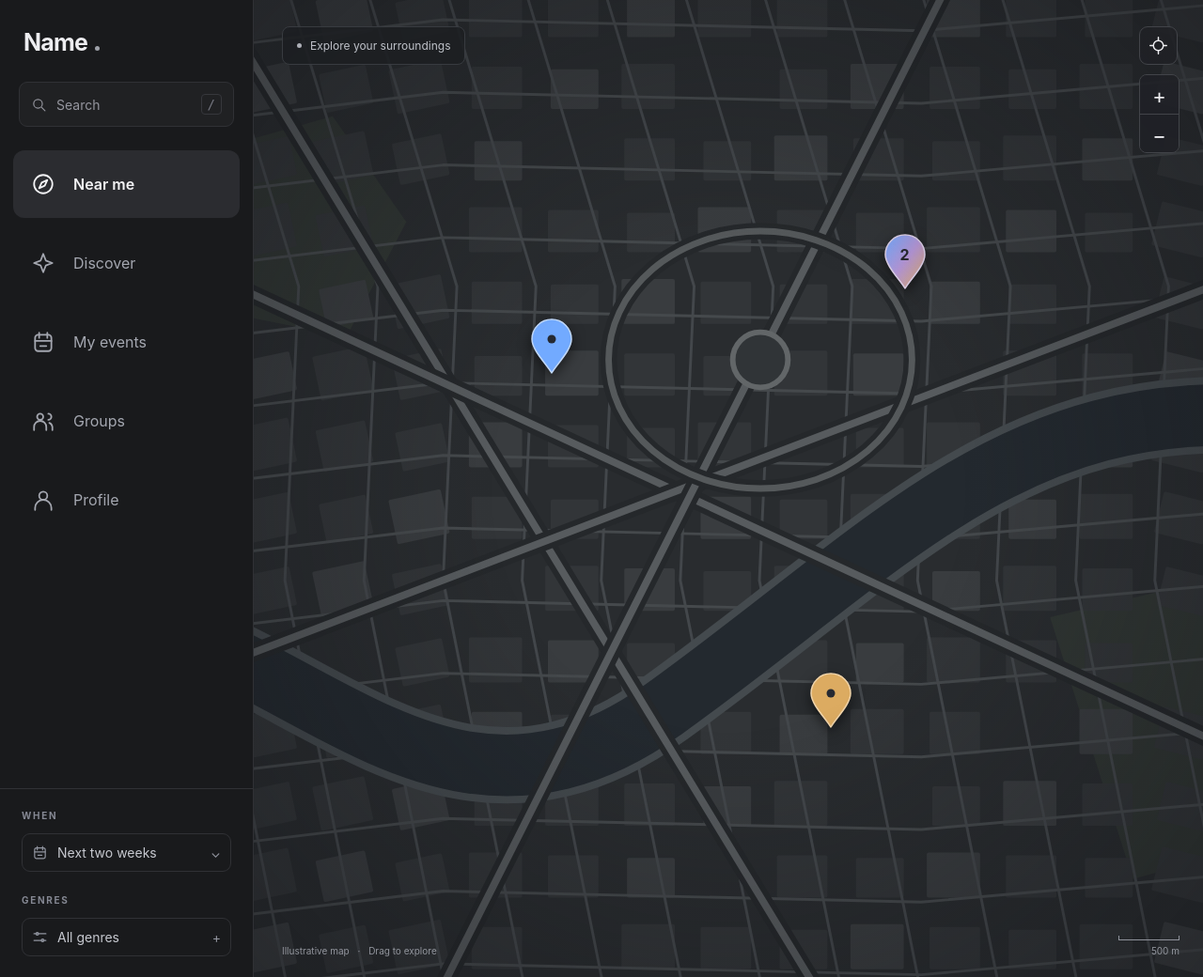
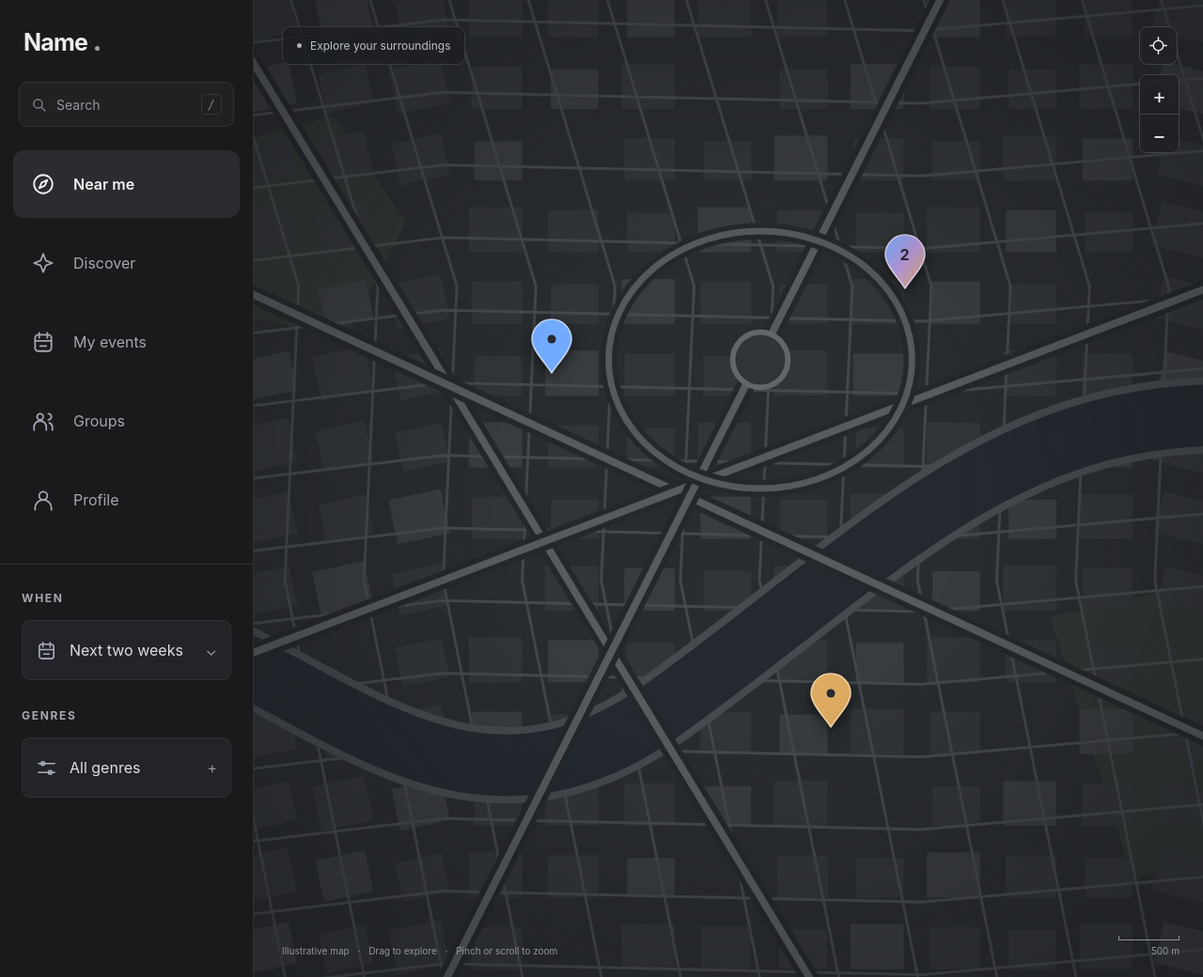
Before and after one commit to xanman04/devops_assignment1, a Django app: page /static/prototype/index.html in a window 1280 px wide. Shown: the whole page at 94% size. Run offline with Django 5.2, Linux system fonts and the light colour scheme.

Commit message:
Add map pinch zoom and give discovery filters more space

```diff
--- a/static/prototype/index.html
+++ b/static/prototype/index.html
@@ -44,7 +44,7 @@
 
   <main>
     <section id="near-page" class="map-page" aria-label="Near me">
-      <div id="map-surface" class="map-surface" aria-label="Illustrative map. Drag to move or use zoom controls.">
+      <div id="map-surface" class="map-surface" aria-label="Illustrative map. Drag to move, pinch or scroll to zoom.">
         <div id="map-world" class="map-world">
           <svg id="city-map" viewBox="0 0 1600 1100" role="img" aria-label="Illustrative city street layout"></svg>
           <button class="pin blue" style="left:38%;top:42%" aria-label="Preview event A" aria-pressed="false" data-pin="one"><svg aria-hidden="true"><use href="#pin-shape"/></svg><span></span></button>
@@ -71,7 +71,7 @@
           <button class="venue-event">Event title <small>Local date · time</small><span>↗</span></button>
         </div>
       </article>
-      <div class="map-caption">Illustrative map <span>·</span> Drag to explore</div>
+      <div class="map-caption">Illustrative map <span>·</span> Drag to explore <span>·</span> Pinch or scroll to zoom</div>
       <div class="map-scale"><span></span>500 m</div>
     </section>
     <section id="content-page" class="content-page" hidden tabindex="-1"></section>
--- a/static/prototype/prototype.js
+++ b/static/prototype/prototype.js
@@ -74,19 +74,75 @@
     $('#map-world').style.transform = `translate(${state.x}px,${state.y}px) scale(${state.zoom})`;
   }
   transformMap();
-  let drag = null;
-  $('#map-surface').addEventListener('pointerdown', event => {
-    if (event.target.closest('button') || event.button !== 0) return;
-    drag={x:event.clientX,y:event.clientY,baseX:state.x,baseY:state.y};
-    event.currentTarget.setPointerCapture(event.pointerId); event.currentTarget.classList.add('dragging');
+  const surface = $('#map-surface'), pointers = new Map();
+  let gesture = null, suppressClickUntil = 0;
+  const clampZoom = value => Math.max(.75, Math.min(2.2, value));
+  function mapPoint(x, y) {
+    const rect=surface.getBoundingClientRect();
+    return {x:x-rect.left-rect.width/2, y:y-rect.top-rect.height/2};
+  }
+  function pointerPair() {
+    const [a,b]=[...pointers.values()];
+    return {center:mapPoint((a.x+b.x)/2,(a.y+b.y)/2), distance:Math.hypot(a.x-b.x,a.y-b.y)};
+  }
+  function startGesture() {
+    if (pointers.size>=2) {
+      const pair=pointerPair();
+      gesture={type:'pinch', distance:Math.max(1,pair.distance), zoom:state.zoom,
+        anchor:{x:(pair.center.x-state.x)/state.zoom,y:(pair.center.y-state.y)/state.zoom}};
+      suppressClickUntil=performance.now()+350;
+    } else if (pointers.size===1) {
+      const point=[...pointers.values()][0];
+      gesture={type:'drag',x:point.x,y:point.y,baseX:state.x,baseY:state.y};
+    } else gesture=null;
+    surface.classList.toggle('dragging',pointers.size>0);
+  }
+  function zoomAt(point, zoom) {
+    const anchor={x:(point.x-state.x)/state.zoom,y:(point.y-state.y)/state.zoom};
+    state.zoom=clampZoom(zoom);
+    state.x=point.x-anchor.x*state.zoom; state.y=point.y-anchor.y*state.zoom;
+    transformMap();
+  }
+  surface.addEventListener('pointerdown', event => {
+    const button=event.target.closest('button');
+    if (event.button!==0 || (button && event.pointerType!=='touch')) return;
+    pointers.set(event.pointerId,{x:event.clientX,y:event.clientY});
+    (button || surface).setPointerCapture(event.pointerId);
+    startGesture();
   });
-  $('#map-surface').addEventListener('pointermove', event => {
-    if (!drag) return;
-    state.x=drag.baseX+event.clientX-drag.x; state.y=drag.baseY+event.clientY-drag.y; transformMap();
+  surface.addEventListener('pointermove', event => {
+    if (!pointers.has(event.pointerId)) return;
+    pointers.set(event.pointerId,{x:event.clientX,y:event.clientY});
+    if (gesture.type==='pinch') {
+      const pair=pointerPair();
+      state.zoom=clampZoom(gesture.zoom*pair.distance/gesture.distance);
+      state.x=pair.center.x-gesture.anchor.x*state.zoom;
+      state.y=pair.center.y-gesture.anchor.y*state.zoom;
+      suppressClickUntil=performance.now()+350;
+    } else {
+      const dx=event.clientX-gesture.x,dy=event.clientY-gesture.y;
+      state.x=gesture.baseX+dx; state.y=gesture.baseY+dy;
+      if (Math.hypot(dx,dy)>5) suppressClickUntil=performance.now()+350;
+    }
+    transformMap();
   });
-  const stopDrag = () => { drag=null; $('#map-surface').classList.remove('dragging'); save(); };
-  $('#map-surface').addEventListener('pointerup',stopDrag);
-  $('#map-surface').addEventListener('pointercancel',stopDrag);
+  const stopGesture = event => {
+    if (!pointers.delete(event.pointerId)) return;
+    if (gesture.type==='pinch') suppressClickUntil=performance.now()+350;
+    startGesture(); save();
+  };
+  ['pointerup','pointercancel','lostpointercapture'].forEach(name=>surface.addEventListener(name,stopGesture));
+  surface.addEventListener('click',event=>{
+    if (performance.now()<suppressClickUntil) {event.preventDefault();event.stopPropagation();}
+  },true);
+  // Desktop trackpad pinches arrive as Ctrl+wheel. Wheel zoom also works for a mouse.
+  surface.addEventListener('wheel',event=>{
+    event.preventDefault();
+    const unit=event.deltaMode===1?16:event.deltaMode===2?surface.clientHeight:1;
+    zoomAt(mapPoint(event.clientX,event.clientY),state.zoom*Math.exp(-event.deltaY*unit*(event.ctrlKey ? .01 : .002)));
+    if (pointers.size) startGesture();
+    save();
+  },{passive:false});
   $('#zoom-in').onclick = () => {state.zoom+=.15;transformMap();save();};
   $('#zoom-out').onclick = () => {state.zoom-=.15;transformMap();save();};
   $('#recenter').onclick = () => {state.x=0;state.y=0;state.zoom=1;transformMap();save();};
--- a/static/prototype/style.css
+++ b/static/prototype/style.css
@@ -11,23 +11,24 @@ svg { width: 21px; height: 21px; fill: none; stroke: currentColor; stroke-width:
 [hidden] { display: none !important; }
 .icon-definitions { position: absolute; width: 0; height: 0; overflow: hidden; }
 .app-shell { height: 100vh; min-height: 610px; display: grid; grid-template-columns: 270px 1fr; overflow: hidden; }
-.sidebar { background: #191a1c; border-right: 1px solid #303135; display: flex; flex-direction: column; z-index: 3; }
+.sidebar { background: #191a1c; border-right: 1px solid #303135; display: flex; flex-direction: column; overflow-y: auto; z-index: 3; }
 .brand { padding: 30px 25px 27px; font-size: 25px; font-weight: 650; letter-spacing: -.8px; display: flex; align-items: center; gap: 8px; }
 .brand-dot { width: 5px; height: 5px; background: #9ea1a9; border-radius: 50%; margin-top: 13px; }
 .search-trigger { margin: 0 20px 25px; padding: 12px; display: flex; gap: 10px; align-items: center; color: var(--muted); background: #202123; }
 .search-trigger svg { width: 17px; height: 17px; }
 kbd { margin-left: auto; font: 12px inherit; padding: 2px 6px; border: 1px solid #36373c; border-radius: 4px; color: #757781; }
-nav { padding: 0 14px; display: grid; gap: 12px; }
+nav { padding: 0 14px; display: grid; gap: 12px; flex-shrink: 0; }
 nav a { display: flex; align-items: center; gap: 19px; padding: 23px 19px; border-radius: 12px; color: #a4a7b0; font-size: 16px; }
 nav a svg { width: 26px; height: 26px; }
 nav a:hover { background: #222326; color: #eee; }
 nav a[aria-current="page"] { background: #2b2c30; color: #f3f3f5; font-weight: 600; }
-.sidebar-bottom { margin-top: auto; padding: 22px 23px; border-top: 1px solid var(--border); }
+.sidebar-bottom { margin-top: 32px; padding: 28px 23px 32px; border-top: 1px solid var(--border); }
+.sidebar-bottom .eyebrow { font-size: 12px; margin-bottom: 16px; color: #a6a9b2; }
 .eyebrow { color: #858893; font-size: 10px; font-weight: 650; letter-spacing: 1.7px; margin: 0 0 13px; }
-.sidebar-control { display: flex; width: 100%; align-items: center; gap: 10px; background: transparent; padding: 11px 10px; color: #c6c8cf; }
-.sidebar-control svg { width: 17px; height: 17px; color: #9195a0; }
+.sidebar-control { display: flex; width: 100%; min-height: 64px; align-items: center; gap: 13px; background: #222428; padding: 18px 14px; color: #dedfe5; font-size: 16px; text-align: left; }
+.sidebar-control svg { width: 23px; height: 23px; color: #a9aeb9; }
 .sidebar-control .chevron { margin-left: auto; color: #9396a0; }
-.filter-heading { display: flex; justify-content: space-between; align-items: baseline; margin-top: 24px; }
+.filter-heading { display: flex; justify-content: space-between; align-items: baseline; margin-top: 30px; }
 .text-button { border: 0; padding: 0; background: none; color: #a5a8b1; font-size: 12px; }
 .text-button:hover { background: none; color: white; }
 .selected-chips { display: flex; gap: 6px; flex-wrap: wrap; margin-top: 10px; }
@@ -94,7 +95,7 @@ input, textarea { background: #25272d; border: 1px solid #42454f; border-radius:
 .toast { position: fixed; bottom: 26px; left: calc(50% + 100px); transform: translateX(-50%); z-index: 10; background: #393d47; border: 1px solid #5a6272; border-radius: 8px; padding: 14px 20px; font-size: 12px; box-shadow: 0 8px 30px #0004; }
 @keyframes enter { from { opacity: 0; transform: translateY(8px); } to { opacity: 1; transform: translateY(0); } }
 @media (prefers-reduced-motion: reduce) { * { animation: none !important; transition: none !important; } }
-@media (max-height: 760px) { .brand { padding-top: 22px; padding-bottom: 20px; }nav { gap: 8px; }nav a { padding-top: 18px; padding-bottom: 18px; }.sidebar-bottom { padding-top: 17px; padding-bottom: 17px; } }
+@media (max-height: 850px) { .brand { padding-top: 22px; padding-bottom: 20px; }.search-trigger { margin-bottom: 18px; }nav { gap: 7px; }nav a { padding-top: 13px; padding-bottom: 13px; }.sidebar-bottom { margin-top: 24px; padding-top: 20px; padding-bottom: 16px; } }
 
 /* Expanded event details also allow switching pins without dismissing a modal. */
 #detail-dialog { position: fixed; inset: auto auto 60px 306px; margin: 0; z-index: 5; max-height: calc(100vh - 120px); width: min(520px, calc(100vw - 370px)); }
```
Also changed, not shown: AI_USAGE.md (+2 -0 lines), DESIGN.md (+5 -3 lines), README.md.
